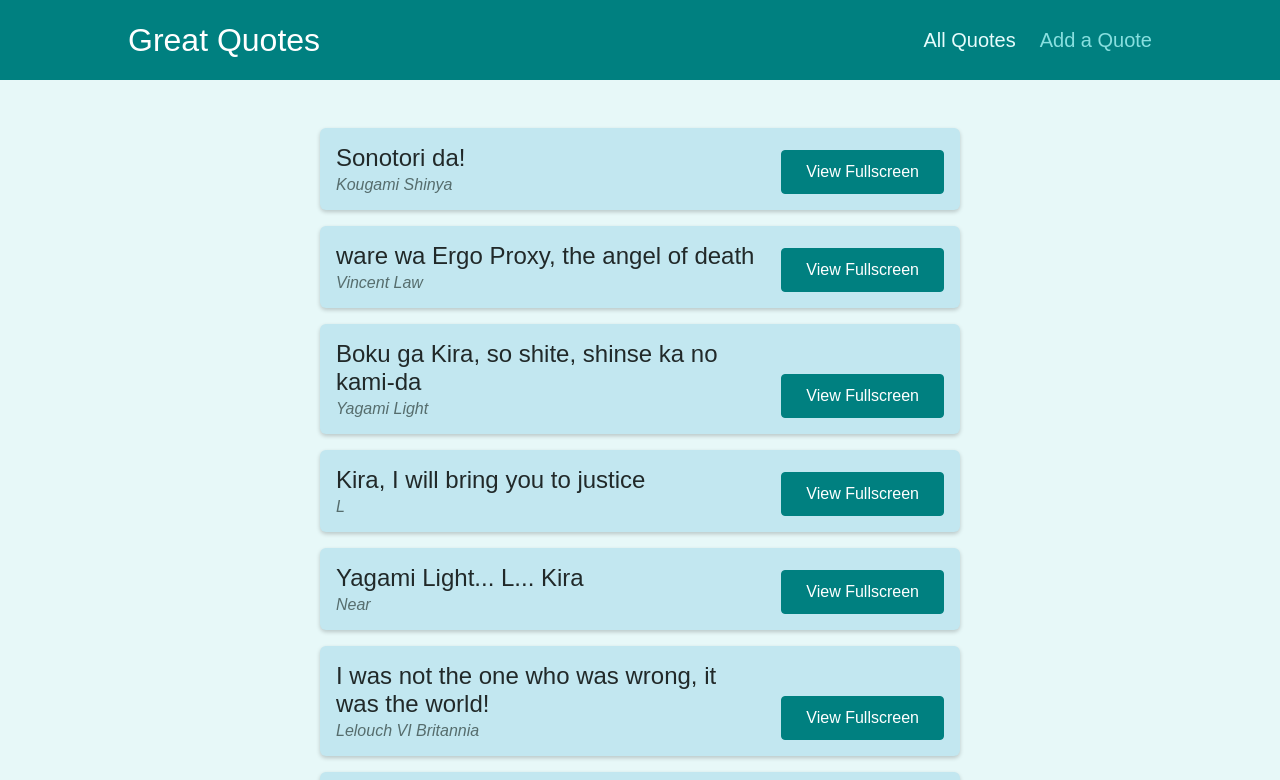
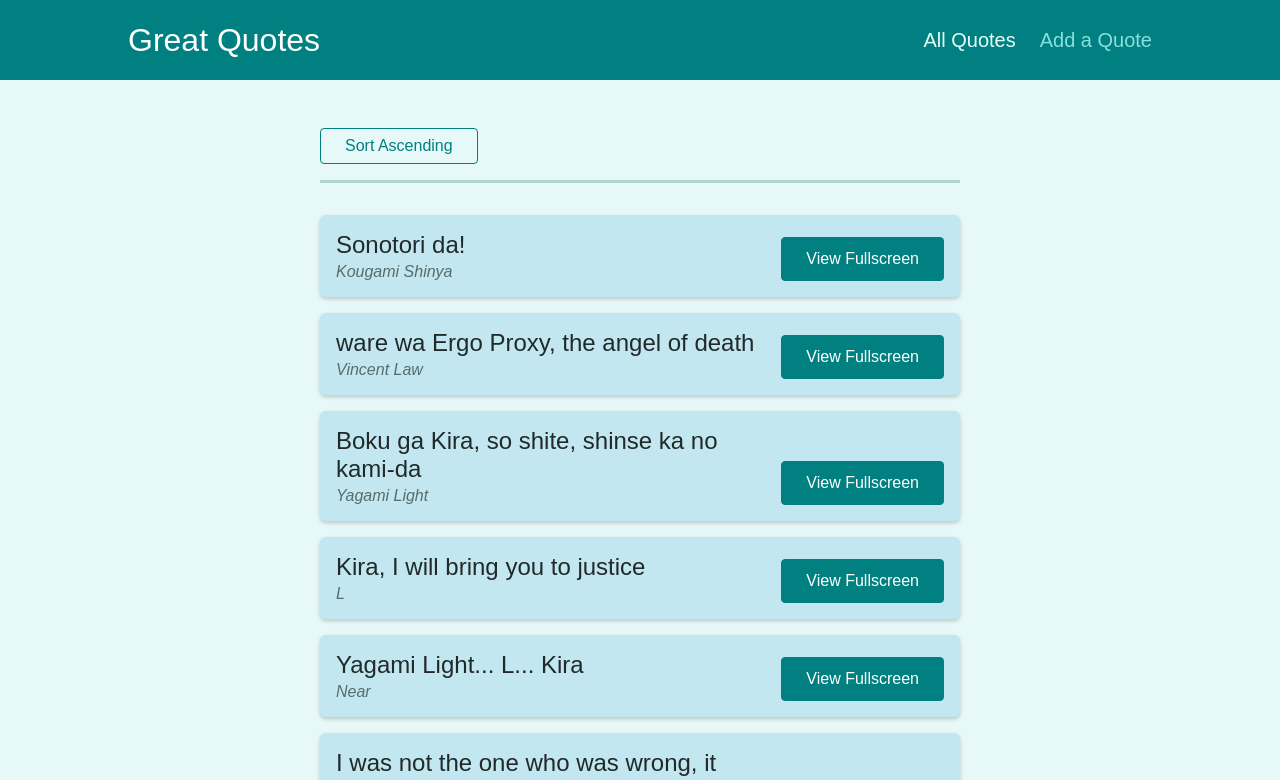
Before and after one commit to zerocool01010/20thSect-ReactRouter, a React (Create React App) app: page /quotes in a window 1280 px wide. Shown: the top 780 px of the page. Built offline with nearby package versions, Linux system fonts and the light colour scheme.

Commit message:
Button en QuoteList que modifica los params de la url de manera dinamica y condicional usando el useHistory, el useLocation y el URLSearchParams

```diff
--- a/src/components/quotes/QuoteForm.js
+++ b/src/components/quotes/QuoteForm.js
@@ -1,10 +1,12 @@
-import { useRef } from 'react';
-
-import Card from '../UI/Card';
-import LoadingSpinner from '../UI/LoadingSpinner';
-import classes from './QuoteForm.module.css';
+import { useRef, Fragment, useState } from "react";
+import { Prompt } from "react-router-dom";
+import Card from "../UI/Card";
+import LoadingSpinner from "../UI/LoadingSpinner";
+import classes from "./QuoteForm.module.css";
 
 const QuoteForm = (props) => {
+  //hooks
+  const [enteredText, setEnteredText] = useState(false);
   const authorInputRef = useRef();
   const textInputRef = useRef();
 
@@ -19,9 +21,22 @@ const QuoteForm = (props) => {
     props.onAddQuote({ author: enteredAuthor, text: enteredText });
   }
 
+  const formFocusHandler = () => {
+    setEnteredText(true);
+  };
+
   return (
+    <Fragment>
+      <Prompt
+        when={enteredText}
+        message={(location) => "Sure you wanna leave motherfucka?"}
+      />
       <Card>
-      <form className={classes.form} onSubmit={submitFormHandler}>
+        <form
+          onFocus={formFocusHandler}
+          className={classes.form}
+          onSubmit={submitFormHandler}
+        >
           {props.isLoading && (
             <div className={classes.loading}>
               <LoadingSpinner />
@@ -29,18 +44,19 @@ const QuoteForm = (props) => {
           )}
 
           <div className={classes.control}>
-          <label htmlFor='author'>Author</label>
-          <input type='text' id='author' ref={authorInputRef} />
+            <label htmlFor="author">Author</label>
+            <input type="text" id="author" ref={authorInputRef} />
           </div>
           <div className={classes.control}>
-          <label htmlFor='text'>Text</label>
-          <textarea id='text' rows='5' ref={textInputRef}></textarea>
+            <label htmlFor="text">Text</label>
+            <textarea id="text" rows="5" ref={textInputRef}></textarea>
           </div>
           <div className={classes.actions}>
-          <button className='btn'>Add Quote</button>
+            <button onClick={() => setEnteredText(false)} className="btn">Add Quote</button>
           </div>
         </form>
       </Card>
+    </Fragment>
   );
 };
 
--- a/src/components/quotes/QuoteList.js
+++ b/src/components/quotes/QuoteList.js
@@ -1,11 +1,27 @@
-import { Fragment } from 'react';
-
-import QuoteItem from './QuoteItem';
-import classes from './QuoteList.module.css';
+import { Fragment } from "react";
+import { useHistory, useLocation } from "react-router-dom";
+import QuoteItem from "./QuoteItem";
+import classes from "./QuoteList.module.css";
 
 const QuoteList = (props) => {
+  const history = useHistory()
+  const location = useLocation() //nos devuelve un objeto con info de la locacion actual del usuario en la pagina
+  console.log(location)
+
+  const queryParams = new URLSearchParams(location.search) //not a react feature, it's a JS constructor //le pasamos por param uno de los atributos del location
+  console.log(queryParams) //devuelve una clase de objeto complejo con un monton de methods para usar
+
+  const sortAsc = queryParams.get('sort') === 'asc' //podemos llamar el method Get() que
+  // evalua uno de los key parameters de url que tiene su valor guardado porque en la url esta con un = al lado (sort=value)
+  console.log(sortAsc) //devuelve un booleano
+
   return (
     <Fragment>
+      <div className={classes.sorting}>
+        <button onClick={() => {
+          history.push('/quotes?sort='+(sortAsc ? 'desc' : 'asc')) //chequeo que si sortAsc es true (o sea, que es 'asc') entonces le cambie el key param a 'desc' y sino lo hace al reves
+        }}>Sort {sortAsc ? 'Descending' : 'Ascending'}</button>
+      </div>
       <ul className={classes.list}>
         {props.quotes.map((quote) => (
           <QuoteItem
--- a/src/pages/NewQuote.js
+++ b/src/pages/NewQuote.js
@@ -1,8 +1,12 @@
 import QuoteForm from '../components/quotes/QuoteForm'
+import {useHistory} from 'react-router-dom'
 
 const NewQuote = () => {
+const history = useHistory() //nos devuelve un obj del historial que podemos guardar en una cte
+
     const onAddQuoteHandler = (quoteData) => {
-        console.log(quoteData)
+        console.log(quoteData) //viene un obj = {author: 'at1', text: 'at2'}
+        history.push('/quotes') //con esto hacemos navegar imperativamente de manera programatica al usuario cada vez que agrega un nuevo quote
     }
 
   return <QuoteForm onAddQuote={onAddQuoteHandler}/>
```
Also changed, not shown: 1 other file (tests, documents, lock files or other folders). Lines whose indentation alone changed are shown as unchanged.
